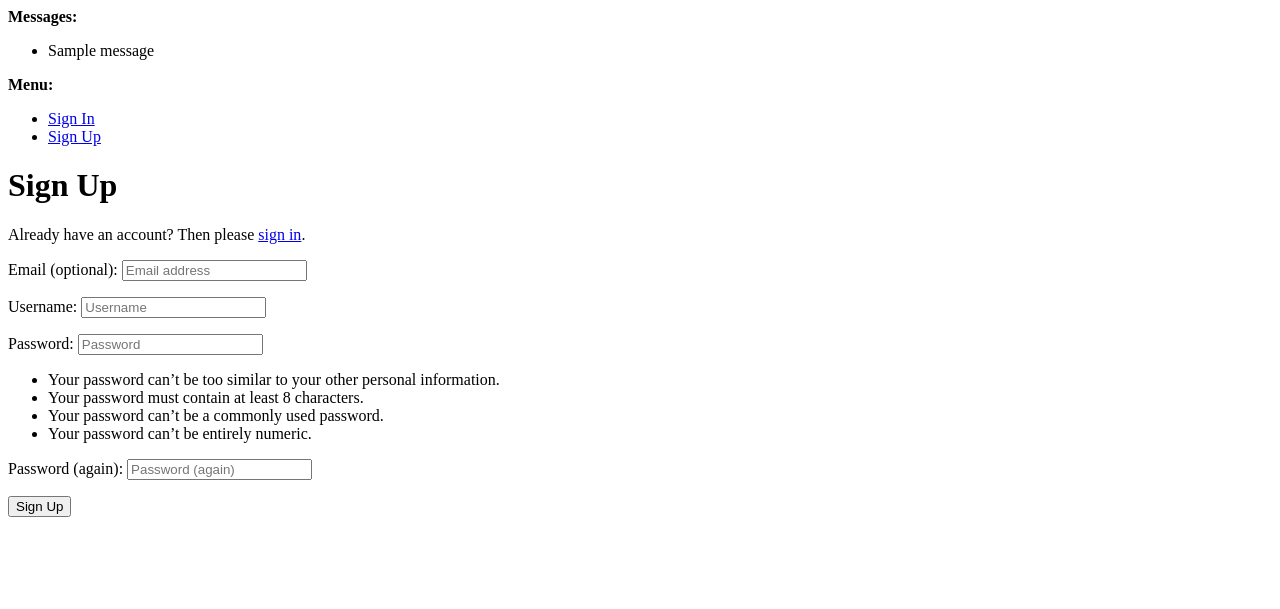
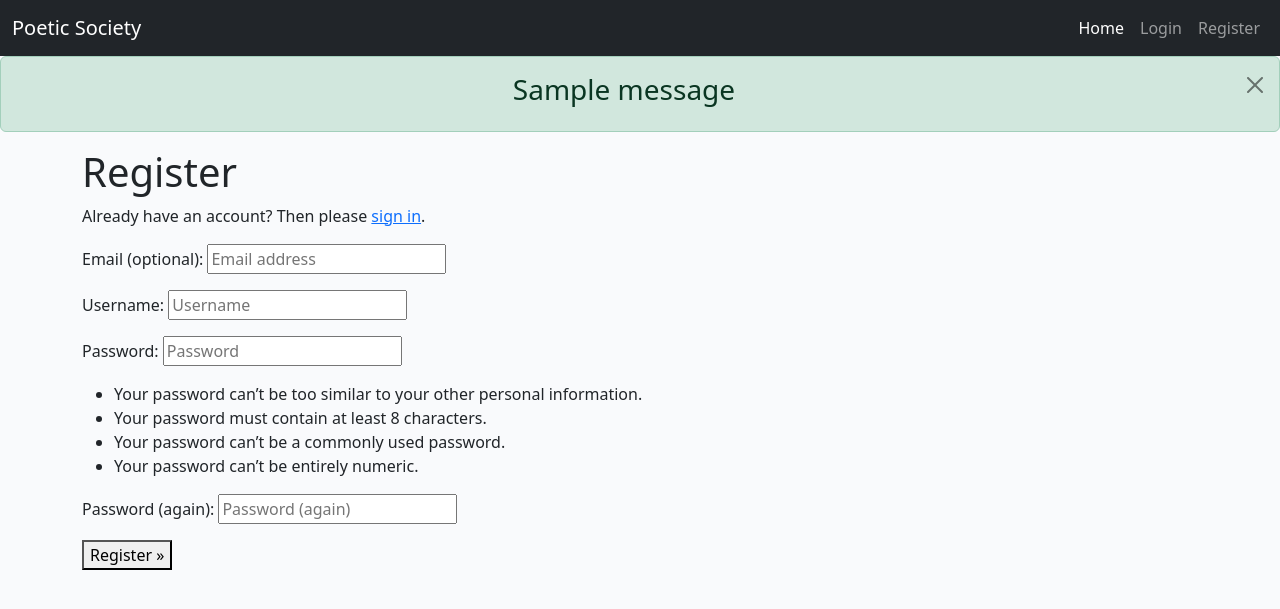
Before and after one commit to ilswh/poetic-society, a Django app: page /accounts/signup/ in a window 1280 px wide. Shown: the top 609 px of the page. Run offline with Django 4.2, Linux system fonts and the light colour scheme; tables that the repository leaves empty hold one stand-in row (values such as "Sample post"); one stand-in notice (Sample message) is shown.

Commit message:
Fix allauth templates

```diff
--- a/templates/account/login.html
+++ b/templates/account/login.html
@@ -12,9 +12,8 @@
         <div class="col-md-8 mt-3 offset-md-2">
             <h3>{% trans "Sign In" %}</h3>
 
-            <p>{% blocktrans %}Welcome back to the code|star blog. To leave a comment or like a post, please log in. If
-                you
-                have not created an account yet, then <a class="link" href="{{ signup_url }}">sign up</a>
+            <p>{% blocktrans %}Welcome back to Poetic Society. To leave a comment or like a post, please log in.
+                If you have not created an account yet, then <a class="link" href="{{ signup_url }}">sign up</a>
                 first.{% endblocktrans %}</p>
         </div>
     </div>
--- /dev/null
+++ b/templates/account/signup.html
@@ -0,0 +1,21 @@
+{% extends "base.html" %}
+
+{% load i18n %}
+
+{% block head_title %}{% trans "Register" %}{% endblock head_title %}
+
+{% block content %}
+<h1>{% trans "Register" %}</h1>
+
+<p>{% blocktrans %}Already have an account? Then please <a href="{{ login_url }}">sign in</a>.{% endblocktrans %}</p>
+
+<form class="signup" id="signup_form" method="post" action="{% url 'account_signup' %}">
+  {% csrf_token %}
+  {{ form.as_p }}
+  {% if redirect_field_value %}
+  <input type="hidden" name="{{ redirect_field_name }}" value="{{ redirect_field_value }}" />
+  {% endif %}
+  <button type="submit">{% trans "Register" %} &raquo;</button>
+</form>
+
+{% endblock content %}
--- a/templates/base.html
+++ b/templates/base.html
@@ -39,17 +39,14 @@
                             <a class="nav-link" href="{% url 'add_poem' %}">Add Poem</a>
                         </li>
                             <li class="nav-item">
-                                <a class="nav-link" href="{% if request.path == logout_url %}active{% endif %}"
-                                href="{% url 'account_logout' %}">Logout</a>
+                                <a href="{% url 'account_logout' %}" class="nav-link {% if request.path == logout_url %}active{% endif %}">Logout</a>
                             </li>
                         {% else %}
                             <li class="nav-item">
-                                <a class="nav-link" href="{% if request.path == login_url %}active{% endif %}"
-                                href="{% url 'account_signup' %}">Login</a>
+                                <a href="{% url 'account_login' %}" class="nav-link {% if request.path == login_url %}active{% endif %}">Login</a>
                             </li>
                             <li class="nav-item">
-                                <a class="nav-link" href="{% if request.path == register_url %}active{% endif %}"
-                                href="{% url 'account_login' %}">Register</a>
+                                <a href="{% url 'account_signup' %}" class="nav-link {% if request.path == register_url %}active{% endif %}">Register</a>
                             </li>
                         {% endif %}
                     </ul>
@@ -57,6 +54,18 @@
             </div>
         </nav>
     </header>
+
+    {% if messages %}
+        <section id="alerts">
+            {% for msg in messages %}
+                <!-- all django message tags mirror bootstrap, except error/danger -->
+                <aside class="alert {% if msg.tags == 'error' %}alert-danger{% else %}alert-{{ msg.tags }}{% endif %} alert-dismissible text-center" role="alert">
+                    <h3>{{ msg }}</h3>
+                    <button type="button" class="btn-close" data-bs-dismiss="alert" aria-label="Close"></button>
+                </aside>
+            {% endfor %}
+        </section>
+    {% endif %}
 
     <!-- main -->
     <main class="container">
```
